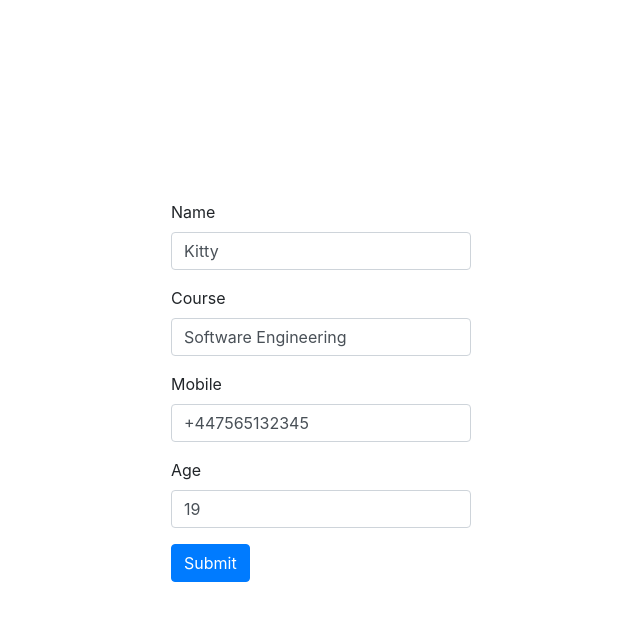
After one commit to monsterchick/student_management_system, a Flask app: page /modify?name=Kitty in a window 1280 px wide. The commit adds this page. Shown: the top 621 px of the page, without its empty margins (319-959 px from the left). Run offline with Flask 3, Linux system fonts and the light colour scheme; some libraries are stand-ins or nearby versions.

Commit message:
completed the methods of adding, modifying and removing data

```diff
--- a/app.py
+++ b/app.py
@@ -1,26 +1,96 @@
 from flask import Flask, render_template, request, redirect
+from student_data import students
 
 app = Flask(__name__)
 
 
 @app.route('/')
-def hello_world():  # put application's code here
-    return 'Hello World!'
+def welcome():
+    '''welcome page'''
+    return 'Welcome to Student Management System!'
 
 
 @app.route('/login', methods=['GET', 'POST'])
 def login():
+    '''login page'''
+    # get username and password from user
     if request.method == 'POST':
         username = request.form.get('username')
         password = request.form.get('password')
-        print(username, password)
-        # should connect to database and validate the username and password
-        return redirect('/admin')
+        # print(username, password)
+        return redirect('/admin')  # should connect to database and validate the username and password
     return render_template('login.html')
+
 
 @app.route('/admin')
 def admin():
-    return render_template('admin.html')
+    '''management panel'''
+    return render_template('admin.html', students=students)
+
+
+@app.route('/add', methods=['GET', 'POST'])
+def add():
+    '''adds new student's data'''
+    if request.method == 'POST':
+        # infomation that user enter
+        name = request.form.get('name')
+        course = request.form.get('course')
+        mobile = request.form.get('mobile')
+        age = request.form.get('age')
+
+        # put the information into database
+        students.append({'name': name, 'course': course, 'mobile': mobile, 'age': age})
+
+        return redirect('/admin')
+    return render_template('add.html')
+
+
+@app.route('/delete', methods=['GET'])
+# removes student's data
+def delete():
+    '''deletes student's record'''
+    if request.method == 'GET':
+        # parameter from html
+        name_to_delete = request.args.get('name')
+
+        for stu in students:
+            if stu['name'] == name_to_delete:
+                students.remove(stu)
+
+    return redirect('/admin')
+
+
+@app.route('/modify', methods=['GET', 'POST'])
+def change():
+    '''modifies student's data'''
+
+    # values that user wants it to be
+    name_to_changed = request.form.get('name')
+    course_to_changed = request.form.get('course')
+    mobile_to_changed = request.form.get('mobile')
+    age_to_changed = request.form.get('age')
+
+    # the name of the student whose information is been being modifying
+    name = request.args.get('name')
+
+    if request.method == 'POST':
+        for stu in students:
+            # modifies student's information
+            if stu['name'] == name:
+                stu['name'] = name_to_changed
+                stu['course'] = course_to_changed
+                stu['mobile'] = mobile_to_changed
+                stu['age'] = age_to_changed
+
+        # return to admin page after modifying
+        return redirect('/admin')
+
+
+    for stu in students:
+        if stu['name'] == name:
+            # delivers original student's information and shows on input box
+            return render_template('modify.html', student=stu)
+
 
 if __name__ == '__main__':
     app.run()
--- /dev/null
+++ b/student_data.py
@@ -0,0 +1,12 @@
+students = [
+    {'name': 'Kitty', 'course': 'Software Engineering', 'mobile': '+447565132345', 'age': '19'},
+    {'name': 'Tom', 'course': 'Tourism & Hospitality Management', 'mobile': '+447565132345', 'age': '19'},
+    {'name': 'Winny', 'course': 'Cyber Security Management', 'mobile': '+441111111111', 'age': '19'},
+    {'name': 'Jim', 'course': 'Software Engineering', 'mobile': '+442222222222', 'age': '19'},
+    {'name': 'Leo', 'course': 'Nursing apprenticeships', 'mobile': '+443333333333', 'age': '23'},
+    {'name': 'Kour', 'course': 'Tourism Management', 'mobile': '+444444444444', 'age': '30'},
+    {'name': 'Tommy', 'course': 'Data Science and Artificial Intelligence', 'mobile': '+445555555555', 'age': '27'},
+    {'name': 'Stephenie', 'course': 'Information Technology', 'mobile': '+446666666666', 'age': '15'},
+    {'name': 'Cat', 'course': 'Computing', 'mobile': '+447777777777', 'age': '22'},
+    {'name': 'Jerry', 'course': 'Software Engineering', 'mobile': '+448888888888', 'age': '17'},
+]
--- /dev/null
+++ b/templates/modify.html
@@ -0,0 +1,42 @@
+<!DOCTYPE html>
+<html lang="en">
+<head>
+    <link rel="stylesheet" href="https://stackpath.bootstrapcdn.com/bootstrap/4.2.1/css/bootstrap.min.css">
+    <meta charset="UTF-8">
+    <form style="width: 300px;margin: 200px auto" method="post">
+
+        <div class="mb-3">
+            <label for="exampleInputEmail1" class="form-label">Name</label>
+            <input type="text" class="form-control" id="exampleInputEmail1" aria-describedby="emailHelp"
+                   name="name" value="{{ student.name }}">
+        </div>
+        <div class="mb-3">
+            <label for="exampleInputPassword1" class="form-label">Course</label>
+            <input type="text" class="form-control" id="exampleInputPassword1" name="course"
+                   value="{{ student.course }}">
+        </div>
+        <div class="mb-3">
+            <label for="exampleInputPassword1" class="form-label">Mobile</label>
+            <input type="text" class="form-control" id="exampleInputPassword1" name="mobile" value="{{ student.mobile }}">
+        </div>
+        <div class="mb-3">
+            <label for="exampleInputPassword1" class="form-label">Age</label>
+            <input type="text" class="form-control" id="exampleInputPassword1" name="age" value="{{ student.age }}">
+        </div>
+        <button type="submit" class="btn btn-primary" href="/admin">Submit</button>
+
+    </form>
+</head>
+<body>
+
+<script src="https://code.jquery.com/jquery-3.3.1.slim.min.js"
+        integrity="sha384-q8i/X+965DzO0rT7abK41JStQIAqVgRVzpbzo5smXKp4YfRvH+8abtTE1Pi6jizo"
+        crossorigin="anonymous"></script>
+<script src="https://cdnjs.cloudflare.com/ajax/libs/popper.js/1.14.6/umd/popper.min.js"
+        integrity="sha384-wHAiFfRlMFy6i5SRaxvfOCifBUQy1xHdJ/yoi7FRNXMRBu5WHdZYu1hA6ZOblgut"
+        crossorigin="anonymous"></script>
+<script src="https://stackpath.bootstrapcdn.com/bootstrap/4.2.1/js/bootstrap.min.js"
+        integrity="sha384-B0UglyR+jN6CkvvICOB2joaf5I4l3gm9GU6Hc1og6Ls7i6U/mkkaduKaBhlAXv9k"
+        crossorigin="anonymous"></script>
+</body>
+</html>
```
Also changed, not shown: templates/add.html (added, +38 -0 lines), templates/admin.html (+43 -1 lines).
